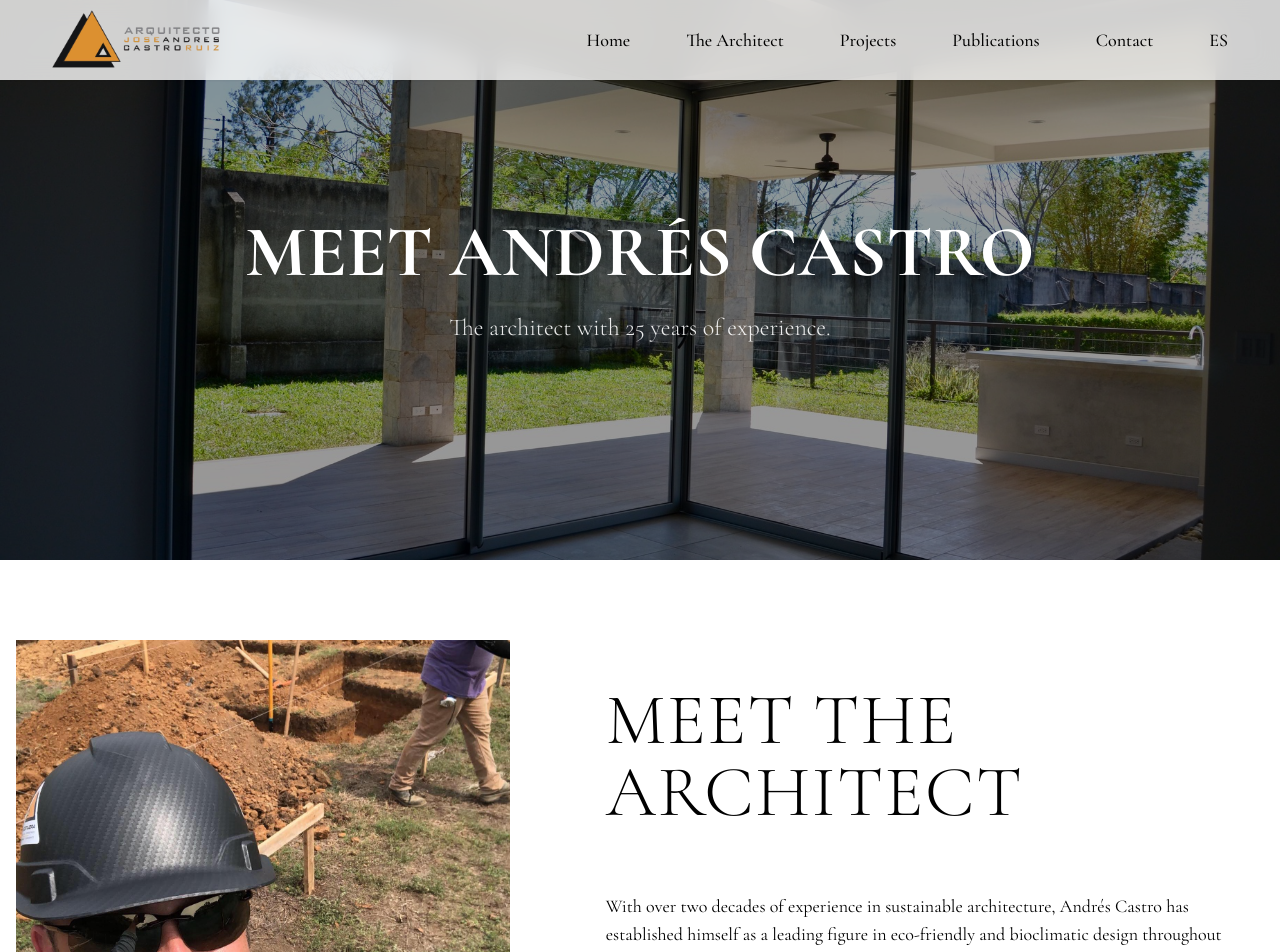
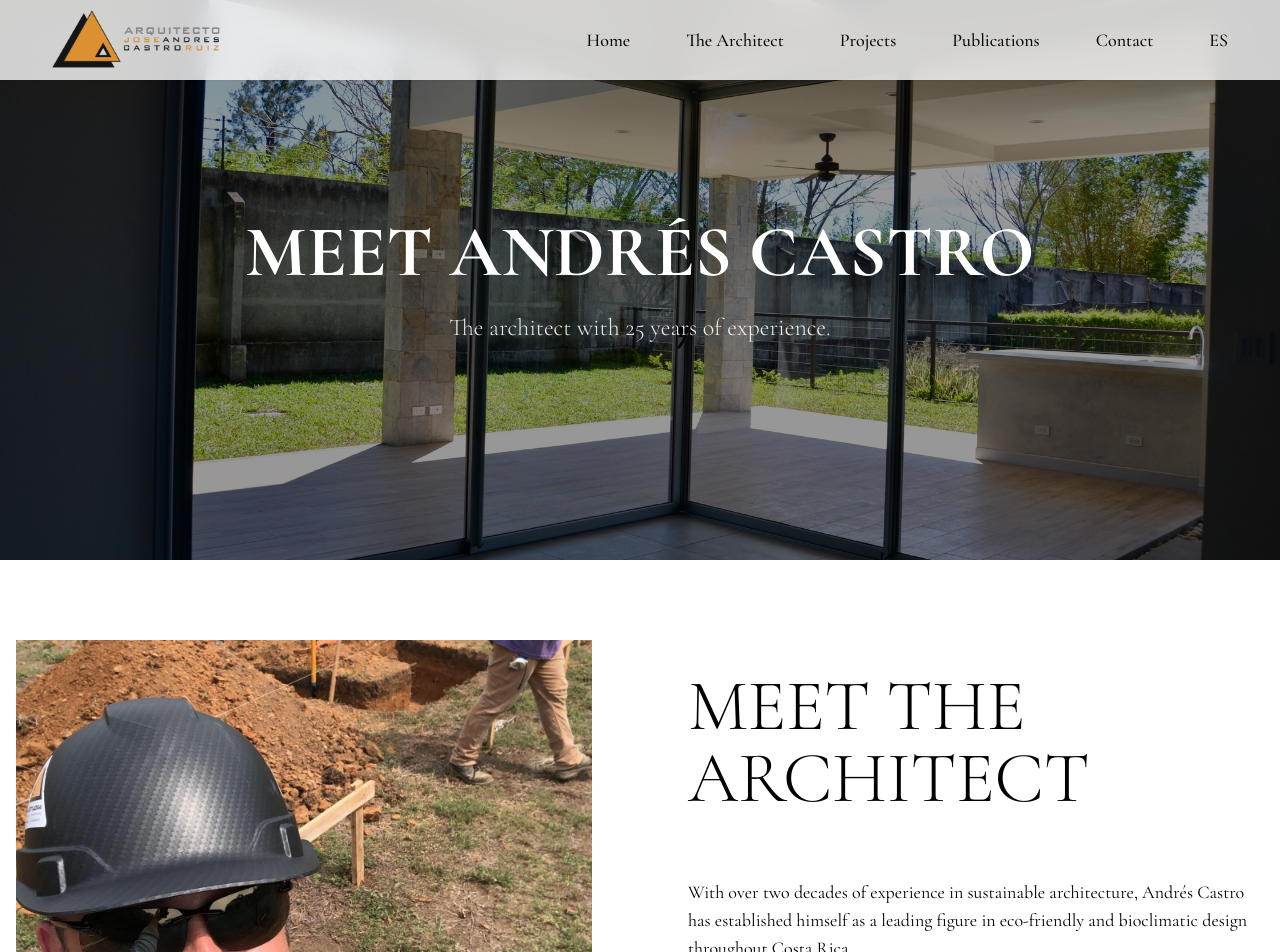
Before and after one commit to botflowlab/AndresCastroWebsite, a React (Vite) app: page /arquitecto in a window 1280 px wide. Shown: the top 952 px of the page. Built offline with nearby package versions, Linux system fonts and the light colour scheme; a web font is replaced by a local one.

Commit message:
Updated About.jsx

```diff
--- a/src/pages/architect/About.jsx
+++ b/src/pages/architect/About.jsx
@@ -18,8 +18,8 @@ export default function About() {
           </div>
 
           {/* Right side - Content */}
-          <div className="w-full">
-            <h2 className="text-8xl md:text-7xl font-light mb-16 tracking-wide">
+          <div className="w-full md:w-3/4">
+            <h2 className="text-8xl md:text-7xl font-light mb-16">
               MEET THE ARCHITECT
             </h2>
             <div className="space-y-6 text-lg text-black-600">
```
